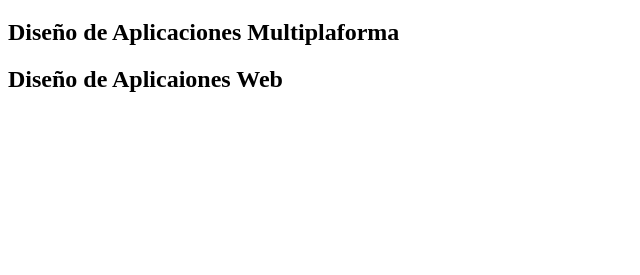
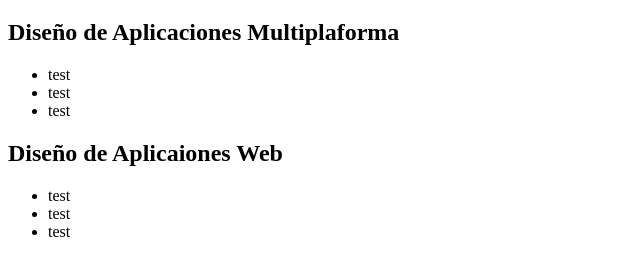
Before and after one commit to rubenfgr/git-testing, a plain HTML site: page index.html in a window 1280 px wide. Shown: the part 61-336 px from the top of the page, without its empty margins (0-640 px from the left). Drawn offline with Linux system fonts and the light colour scheme; files that its build step writes are made by us from their sources.

Commit message:
agregando las listas para rellenar resolve #6

```diff
--- a/index.html
+++ b/index.html
@@ -12,7 +12,19 @@
 
 <h2>Diseño de Aplicaciones Multiplaforma</h2>
 
+<ul>
+    <li>test</li>
+    <li>test</li>
+    <li>test</li>
+</ul>
+
 <h2>Diseño de Aplicaiones Web</h2>
+
+<ul>
+    <li>test</li>
+    <li>test</li>
+    <li>test</li>
+</ul>
 
 </body>
 <script src="js/script.js"></script>
```
